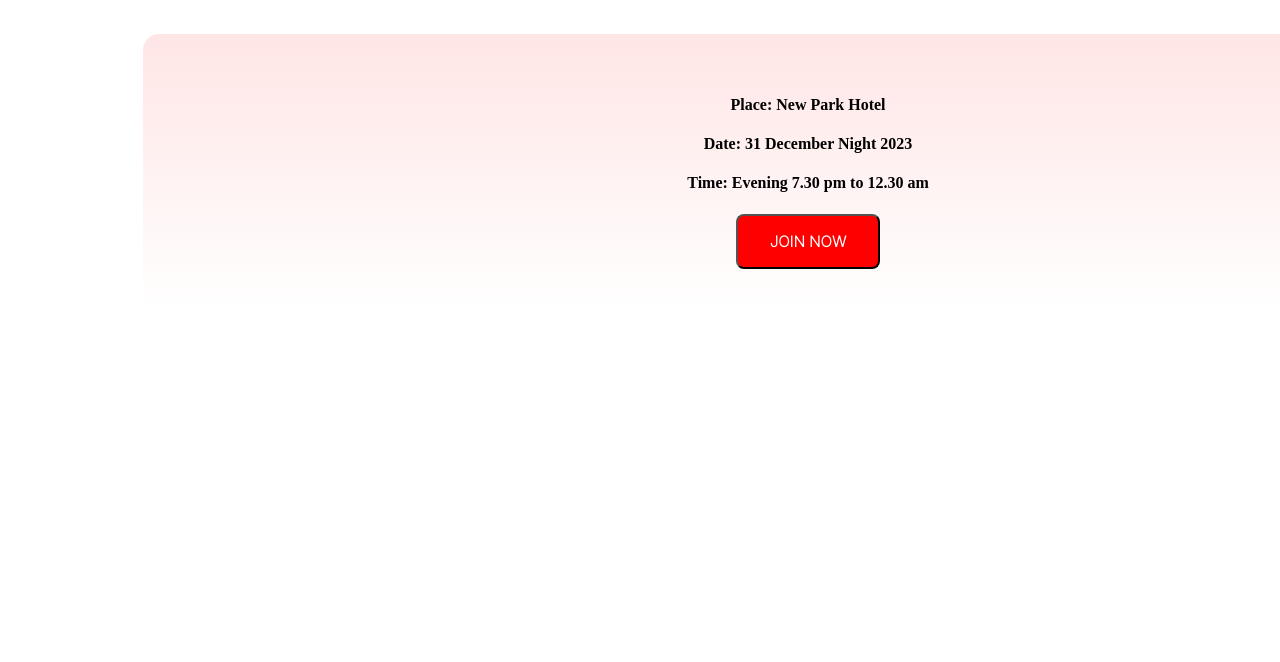
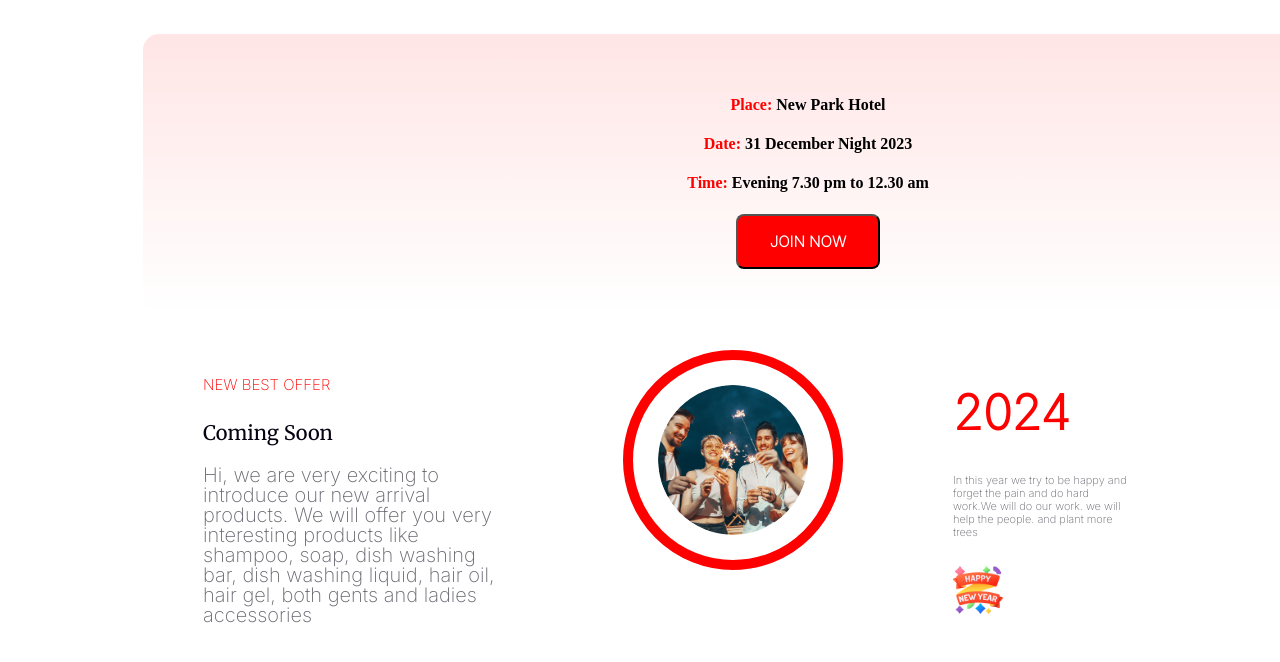
Before and after one commit to nayem-420/B9A1-New-Year-New-Mission, a plain HTML site: page index.html in a window 1280 px wide. Shown: the part 2218-2880 px from the top of the page. Drawn offline with Linux system fonts and the light colour scheme.

Commit message:
making 3rd div style

```diff
--- a/index.html
+++ b/index.html
@@ -40,10 +40,30 @@
             </div>
         </div><br><br>
         <div class="join-now-section">
-            <h4 class="place"><span>Place:</span> New Park Hotel</h4>
-            <h4 class="date"><span>Date:</span> 31 December Night 2023</h4>
-            <h4 class="time"><span>Time:</span> Evening 7.30 pm to 12.30 am</h4>
+            <h4 class="place"><span class="e">Place:</span> New Park Hotel</h4>
+            <h4 class="date"><span class="f">Date:</span> 31 December Night 2023</h4>
+            <h4 class="time"><span class="g">Time:</span> Evening 7.30 pm to 12.30 am</h4>
             <button class="join"><span class="color-join">Join now</span></button>
+        </div><br><br>
+        <div class="container">
+            <div class="heading-container">
+                <h5 class="title">NEW BEST OFFER</h5>
+                <h2 class="bold">Coming Soon</h2>
+                <p class="blog">Hi, we are very exciting to introduce our new arrival products. We will offer you very interesting products like shampoo, soap, dish washing bar, dish washing liquid, hair oil, hair gel, both gents and ladies accessories</p>
+            </div>
+            <div class="image-container">
+                <div class="circle">
+                    <!-- <div class="image">
+
+                    </div> -->
+                    <img src="B9A1-New-Year-New-Mission-main/resources/Ellipse 1.png" class="pic">
+                </div>
+            </div>
+            <div class="section-three">
+                <h1 class="year-name">2024</h1>
+                <p class="description">In this year we try to be happy and forget the pain and do hard work.We will do our work. we will help the people. and plant more trees</p>
+                <img src="B9A1-New-Year-New-Mission-main/resources/Group 96.png" class="happy-img">
+            </div>
         </div>
     </main>
     <footer>
--- a/style.css
+++ b/style.css
@@ -123,6 +123,15 @@ div.join-now-section{
     text-align: center;
     padding: 40px 60px;
 }
+.e{
+    color: #F00;
+}
+.f{
+    color: #F00;
+}
+.g{
+    color: #F00;
+}
 .join{
     display: inline-flex;
     padding: 16px 32px;
@@ -140,3 +149,68 @@ div.join-now-section{
     font-weight: 700;
     text-transform: uppercase;
 }
+/* making 3rd style */
+.container{
+    width: 1210px;
+    height: 200px;
+    display: flex;
+    margin: auto;
+}
+.heading-container{
+    margin-right: 120px;
+}
+.heading-container>.title{
+    color: #F00;
+    text-align: left;
+    font-family: Inter;
+    font-size: 15px;
+    font-weight: 200;
+}
+.bold{
+    color: #070211;
+    text-align: left;
+    font-family: Merriweather;
+    font-size: 20px;
+    font-weight: 400;
+    text-transform: capitalize;
+}
+.blog{
+    width: 300px;
+    color: rgba(7, 2, 17, 0.60);
+    font-family: Inter;
+    font-size: 20px;
+    font-weight: 200;
+    line-height: 20px;
+}
+.circle{
+    width: 200px;
+    height: 200px;
+    border-radius: 200px;
+    border: 10px solid #F00;
+    margin-right: 110px;
+}
+.pic{
+    width: 150px;
+    height: 150px;
+    border-radius: 150px;
+    padding: 25px;
+}
+.year-name{
+    color: #F00;
+    font-family: Inter;
+    font-size: 48px;
+    font-weight: 700;
+}
+.description{
+    width: 180px;
+    height: 80px;
+    color: rgba(7, 2, 17, 0.60);
+    font-family: Inter;
+    font-size: 11px;
+    font-weight: 200;
+    line-height: 13px;
+}
+.happy-img{
+    width: 50px;
+    height: 50px;
+}
```
